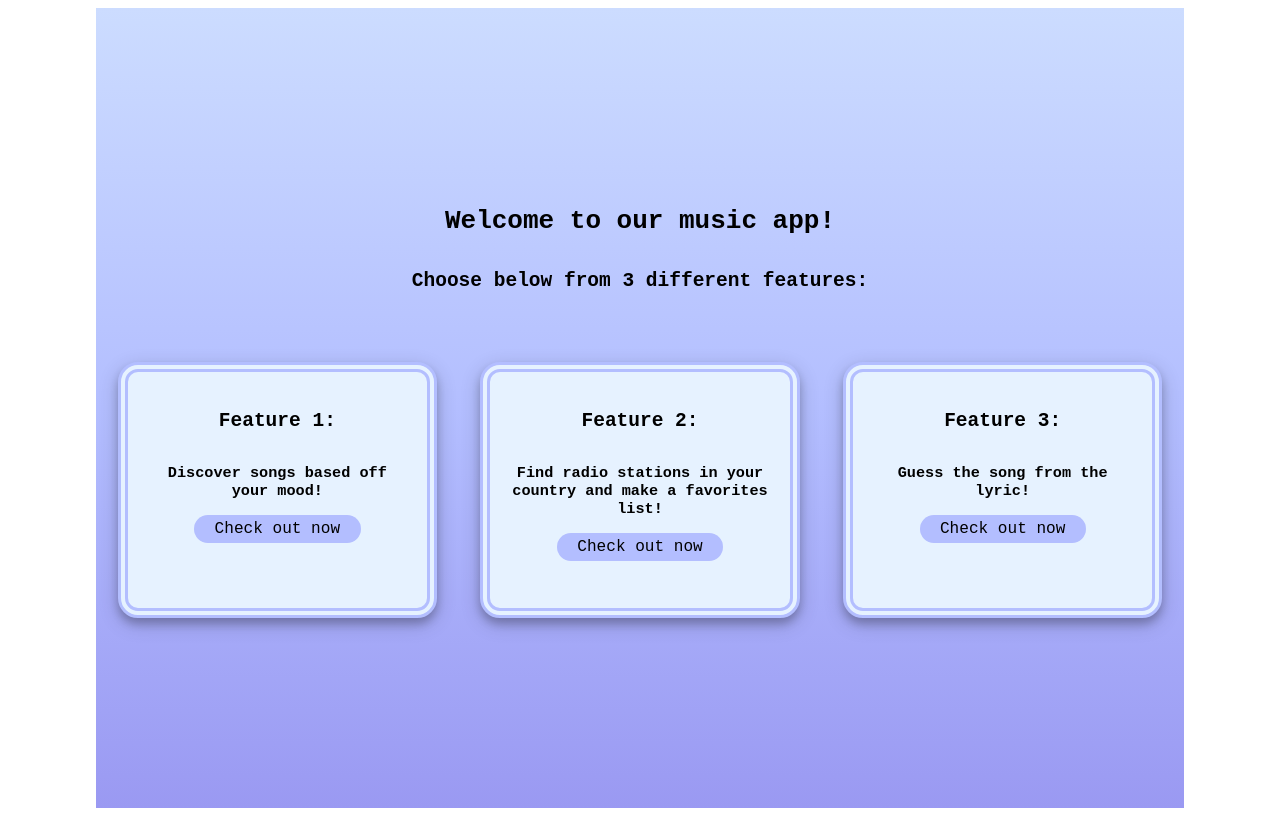
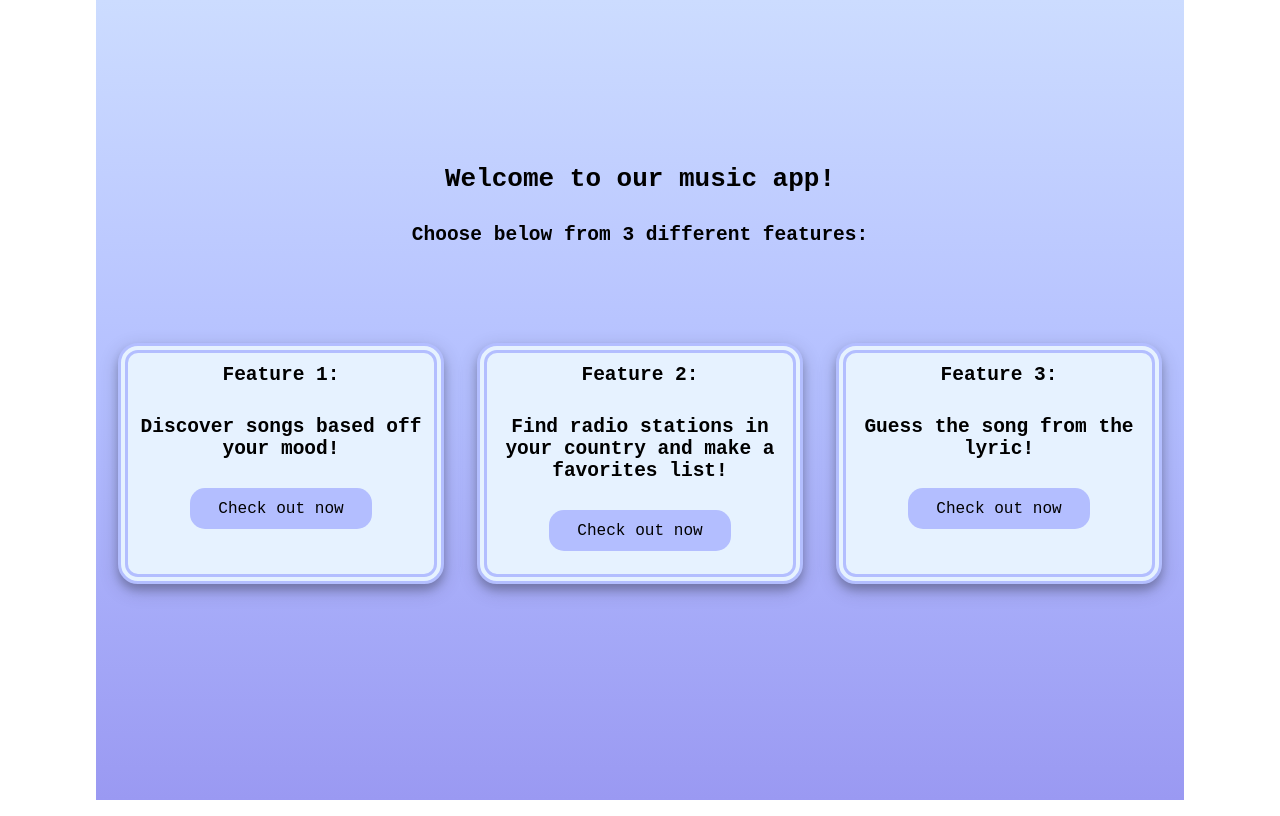
Before and after one commit to miaohall/cs391-final-project, a Next.js app: page / in a window 1280 px wide. Built offline with nearby package versions, Linux system fonts and the light colour scheme.

Commit message:
styling edits

```diff
--- a/app/globals.css
+++ b/app/globals.css
@@ -1,48 +1,5 @@
-:root {
-  --background: #ffffff;
-  --foreground: #171717;
-}
-
-@media (prefers-color-scheme: dark) {
-  :root {
-    --background: #0a0a0a;
-    --foreground: #ededed;
-  }
-}
-
-html {
-  height: 100%;
-}
-
-html,
-body {
-  max-width: 100vw;
-  overflow-x: hidden;
-}
-
-body {
-  min-height: 100%;
-  display: flex;
-  flex-direction: column;
-  color: var(--foreground);
-  font-family: Arial, Helvetica, sans-serif;
-  -webkit-font-smoothing: antialiased;
-  -moz-osx-font-smoothing: grayscale;
-}
-
+/*fix white space issue with global styling*/
 * {
   box-sizing: border-box;
-  padding: 0;
-  margin: 0;
+  margin: 0 auto;
 }
-
-a {
-  color: inherit;
-  text-decoration: none;
-}
-
-@media (prefers-color-scheme: dark) {
-  html {
-    color-scheme: dark;
-  }
-}
--- a/app/layout.tsx
+++ b/app/layout.tsx
@@ -1,5 +1,6 @@
 import React from "react";
 import {Metadata} from "next";
+import "./globals.css";
 
 export const metadata: Metadata = {
   title: "final proj | CS391",
--- a/app/page.tsx
+++ b/app/page.tsx
@@ -28,12 +28,12 @@ const StyledBox = styled.div`
     flex-direction: column;
     background-color: #e6f2ff;
     align-items: center;
-    padding: 2%;
+    padding: 1%;
     border-radius: 20px;
     border: 10px double #b3beff;
-    width: 25%;
+    width: 30%;
     height: 70%;
-    margin: 2%;
+    margin: 4% 1.5%;
 
     box-shadow:0 6px 8px 0 rgba(0, 0, 0, 0.2), 0 6px 20px 0 rgba(0, 0, 0, 0.19);
 `;
@@ -43,7 +43,8 @@ const StyledButton = styled(Link)`
     text-decoration: none;
     color: black;
     background-color: #b3beff;
-    padding: 2% 8%;
+    padding: 4% 10%;
+    margin: 10%;
     border-radius: 15px;
     font-size: calc(2px + 1.1vw);
 
@@ -58,22 +59,23 @@ export default function Home() {
     return (
         <StyledDiv>
             <h1>Welcome to our music app!</h1>
+            <br/><br/>
             <h2>Choose below from 3 different features:</h2>
             <br/> <br/><br/>
             <AllBoxes>
                 <StyledBox>
-                    <h2>Feature 1:</h2>
-                    <h3>Discover songs based off your mood!</h3>
+                    <h2>Feature 1:</h2><br/><br/>
+                    <h2>Discover songs based off your mood!</h2>
                     <StyledButton href="/moodHomeGame">Check out now</StyledButton>
                 </StyledBox>
                 <StyledBox>
-                    <h2>Feature 2:</h2>
-                    <h3>Find radio stations in your country and make a favorites list!</h3>
+                    <h2>Feature 2:</h2><br/><br/>
+                    <h2>Find radio stations in your country and make a favorites list!</h2>
                     <StyledButton href="/radioHomeGame">Check out now</StyledButton>
                 </StyledBox>
                 <StyledBox>
-                    <h2>Feature 3:</h2>
-                    <h3>Guess the song from the lyric!</h3>
+                    <h2>Feature 3:</h2><br/><br/>
+                    <h2>Guess the song from the lyric!</h2>
                     <StyledButton href="/lyricsHomeGame">Check out now</StyledButton>
                 </StyledBox>
             </AllBoxes>
```
